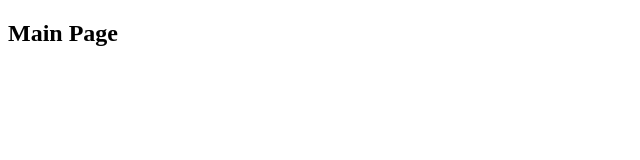
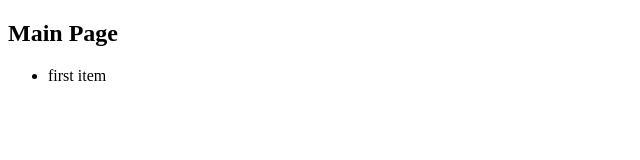
Before and after one commit to jspark922/Git-Basic, a plain HTML site: page index.html in a window 1280 px wide. Shown: the full height of the page, 0-640 px from the left. Drawn offline with Linux system fonts and the light colour scheme.

Commit message:
index.html update

```diff
--- a/index.html
+++ b/index.html
@@ -7,5 +7,8 @@
 </head>
 <body>
     <h2>Main Page</h2>
+    <ul>
+        <li>first item</li>
+    </ul>
 </body>
 </html>
```
